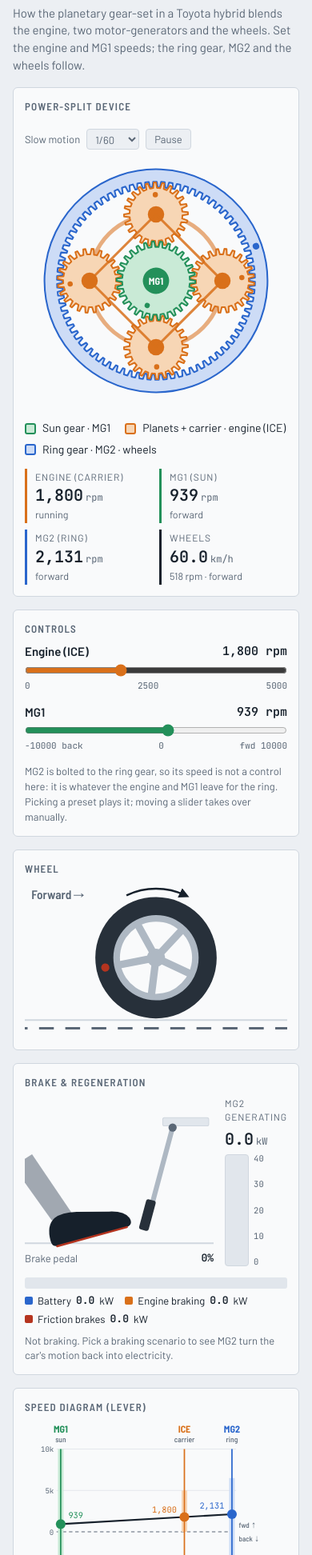
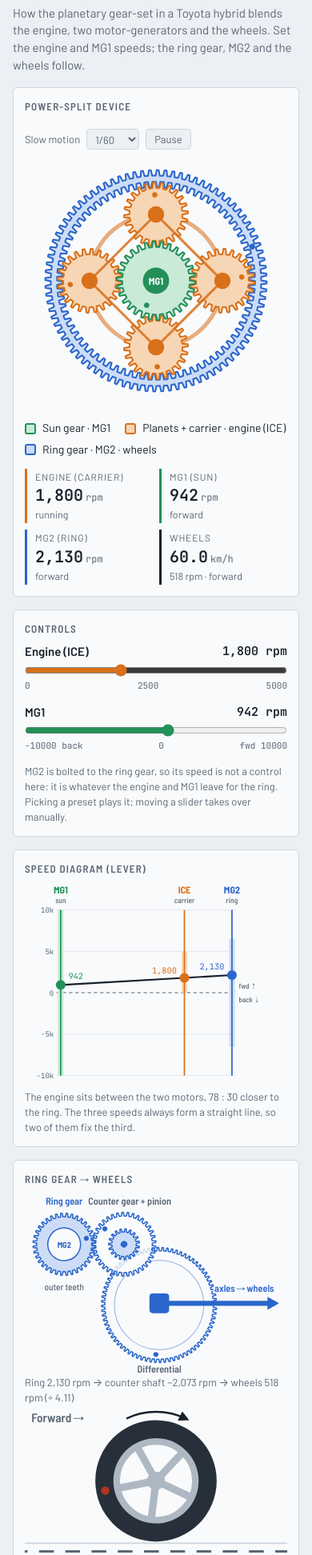
Before and after one commit to uzidonis/toyota-ecvt, a plain HTML site: page index.html in a window 390 px wide. Shown: the part 56-2000 px from the top of the page at 80% size. Drawn offline with Linux system fonts and the light colour scheme.

Commit message:
Show how the ring gear drives the wheels; rebalance layout
Ring gear gets its outer (counter drive) teeth, and a new drivetrain
diagram animates ring -> counter gear -> final drive -> differential.

Co-Authored-By: Claude Opus 5.5 <noreply@anthropic.com>

```diff
--- a/index.html
+++ b/index.html
@@ -87,10 +87,11 @@ h2 {
 .grid {
   display: grid;
   gap: 16px;
-  grid-template-columns: minmax(0, 1.25fr) minmax(0, 1fr) minmax(0, 1fr);
+  grid-template-columns: minmax(0, 1.55fr) minmax(0, 1fr);
   grid-template-areas:
-    "gear gear side"
-    "ctrl preset preset";
+    "main side"
+    "preset preset";
+  align-items: start;
 }
 .panel {
   background: var(--panel);
@@ -99,18 +100,14 @@ h2 {
   padding: 14px;
   min-width: 0;
 }
-.gear { grid-area: gear; display: flex; flex-direction: column; }
+.main { grid-area: main; display: flex; flex-direction: column; gap: 16px; min-width: 0; }
+.gear { display: flex; flex-direction: column; }
+.duo { display: grid; grid-template-columns: repeat(auto-fit, minmax(280px, 1fr)); gap: 16px; align-items: start; }
 .side { grid-area: side; display: flex; flex-direction: column; gap: 16px; min-width: 0; }
-.ctrl { grid-area: ctrl; }
 .preset { grid-area: preset; }
 @media (max-width: 980px) {
-  .grid {
-    grid-template-columns: minmax(0, 1fr) minmax(0, 1fr);
-    grid-template-areas: "gear gear" "ctrl side" "preset preset";
-  }
-}
-@media (max-width: 680px) {
-  .grid { grid-template-columns: minmax(0, 1fr); grid-template-areas: "gear" "ctrl" "side" "preset"; }
+  .grid { grid-template-columns: minmax(0, 1fr); grid-template-areas: "main" "side" "preset"; }
+  .side { display: grid; grid-template-columns: repeat(auto-fit, minmax(300px, 1fr)); align-items: start; }
 }
 
 svg { display: block; width: 100%; height: auto; }
@@ -218,6 +215,7 @@ footer p { margin: 0; max-width: 90ch; }
   </header>
 
   <div class="grid">
+    <div class="main">
     <section class="panel gear" aria-labelledby="gearTitle">
       <div class="gear-head">
         <h2 id="gearTitle">Power-split device</h2>
@@ -252,9 +250,57 @@ footer p { margin: 0; max-width: 90ch; }
       </div>
     </section>
 
+    <div class="duo">
+    <section class="panel ctrl" aria-labelledby="ctrlTitle">
+      <h2 id="ctrlTitle">Controls</h2>
+      <div class="slider">
+        <label for="ice">Engine (ICE) <output id="iceOut" for="ice">0 rpm</output></label>
+        <input type="range" id="ice" min="0" max="5000" step="10" value="0">
+        <div class="scale"><span>0</span><span>2500</span><span>5000</span></div>
+      </div>
+      <div class="slider">
+        <label for="mg1">MG1 <output id="mg1Out" for="mg1">0 rpm</output></label>
+        <input type="range" id="mg1" min="-10000" max="10000" step="10" value="0">
+        <div class="scale"><span>−10000 back</span><span>0</span><span>fwd 10000</span></div>
+      </div>
+      <p class="note">MG2 is bolted to the ring gear, so its speed is not a control here: it is whatever the engine and MG1 leave for the ring. Picking a preset plays it; moving a slider takes over manually.</p>
+      <div class="warn" id="warn" hidden></div>
+    </section>
+    <section class="panel" aria-labelledby="leverTitle">
+      <h2 id="leverTitle">Speed diagram (lever)</h2>
+      <svg id="leverSvg" viewBox="0 0 380 300" role="img" aria-label="Lever diagram: MG1, engine and ring speeds always lie on one straight line">
+        <g id="leverStatic"></g>
+        <line id="lvLine" stroke="var(--fg)" stroke-width="2.5" stroke-linecap="round"></line>
+        <circle id="lvMg1" r="7" fill="var(--mg1)"></circle>
+        <circle id="lvIce" r="7" fill="var(--ice)"></circle>
+        <circle id="lvRing" r="7" fill="var(--mg2)"></circle>
+        <text id="lvMg1T" class="svgm halo" font-size="12" text-anchor="start" fill="var(--mg1)"></text>
+        <text id="lvIceT" class="svgm halo" font-size="12" text-anchor="end" fill="var(--ice)"></text>
+        <text id="lvRingT" class="svgm halo" font-size="12" text-anchor="end" fill="var(--mg2)"></text>
+      </svg>
+      <p class="note">The engine sits between the two motors, 78 : 30 closer to the ring. The three speeds always form a straight line, so two of them fix the third.</p>
+    </section>
+    </div>
+    </div>
+
     <div class="side">
       <section class="panel" aria-labelledby="wheelTitle">
-        <h2 id="wheelTitle">Wheel</h2>
+        <h2 id="wheelTitle">Ring gear → wheels</h2>
+        <svg id="driveSvg" viewBox="0 0 320 222" role="img" aria-label="Gear train from the ring gear's outer teeth through the counter gear and final drive to the differential and axles">
+          <g id="dvDiff"></g>
+          <g id="dvCounter"></g>
+          <g id="dvPinion"></g>
+          <g id="dvRing"></g>
+          <line x1="164" y1="134" x2="304" y2="134" stroke="var(--mg2)" stroke-width="6" stroke-linecap="round"></line>
+          <path d="M296 126 L310 134 L296 142 Z" fill="var(--mg2)"></path>
+          <rect x="152" y="122" width="24" height="24" rx="4" fill="var(--mg2)"></rect>
+          <text class="svgt halo" x="48" y="14" font-size="12" text-anchor="middle" font-weight="600" style="fill: var(--mg2)">Ring gear</text>
+          <text class="svgt halo" x="48" y="118" font-size="11" text-anchor="middle">outer teeth</text>
+          <text class="svgt halo" x="128" y="14" font-size="12" text-anchor="middle" font-weight="600">Counter gear + pinion</text>
+          <text class="svgt halo" x="164" y="219" font-size="12" text-anchor="middle" font-weight="600">Differential</text>
+          <text class="svgt halo" x="304" y="120" font-size="12" text-anchor="end" font-weight="600" style="fill: var(--mg2)">axles → wheels</text>
+        </svg>
+        <p class="note" id="driveText">Ring 0 rpm → counter shaft 0 rpm → wheels 0 rpm</p>
         <svg id="wheelSvg" viewBox="0 0 320 190" role="img" aria-label="Drive wheel on the road with direction of rotation">
           <defs>
             <marker id="arrowHead" viewBox="0 0 10 10" refX="6" refY="5" markerWidth="5" markerHeight="5" orient="auto-start-reverse">
@@ -276,6 +322,7 @@ footer p { margin: 0; max-width: 90ch; }
           </g>
           <text id="dirText" class="svgt" x="8" y="20" font-size="15" font-weight="600" fill="var(--fg)">Stopped</text>
         </svg>
+        <p class="note">The ring gear has a second set of teeth on its outside. They turn the counter gear, whose small pinion turns the differential and the axles. Every link is a fixed gear mesh, so the ring always turns exactly 4.11 times for each turn of the wheels: when the wheels stop, the ring and MG2 stop too.</p>
       </section>
 
       <section class="panel brake" aria-labelledby="brakeTitle">
@@ -316,37 +363,7 @@ footer p { margin: 0; max-width: 90ch; }
         <p class="note" id="brakeNote">Not braking. Pick a braking scenario to see MG2 turn the car's motion back into electricity.</p>
       </section>
 
-      <section class="panel" aria-labelledby="leverTitle">
-        <h2 id="leverTitle">Speed diagram (lever)</h2>
-        <svg id="leverSvg" viewBox="0 0 380 300" role="img" aria-label="Lever diagram: MG1, engine and ring speeds always lie on one straight line">
-          <g id="leverStatic"></g>
-          <line id="lvLine" stroke="var(--fg)" stroke-width="2.5" stroke-linecap="round"></line>
-          <circle id="lvMg1" r="7" fill="var(--mg1)"></circle>
-          <circle id="lvIce" r="7" fill="var(--ice)"></circle>
-          <circle id="lvRing" r="7" fill="var(--mg2)"></circle>
-          <text id="lvMg1T" class="svgm halo" font-size="12" text-anchor="start" fill="var(--mg1)"></text>
-          <text id="lvIceT" class="svgm halo" font-size="12" text-anchor="end" fill="var(--ice)"></text>
-          <text id="lvRingT" class="svgm halo" font-size="12" text-anchor="end" fill="var(--mg2)"></text>
-        </svg>
-        <p class="note">The engine sits between the two motors, 78 : 30 closer to the ring. The three speeds always form a straight line, so two of them fix the third.</p>
-      </section>
     </div>
-
-    <section class="panel ctrl" aria-labelledby="ctrlTitle">
-      <h2 id="ctrlTitle">Controls</h2>
-      <div class="slider">
-        <label for="ice">Engine (ICE) <output id="iceOut" for="ice">0 rpm</output></label>
-        <input type="range" id="ice" min="0" max="5000" step="10" value="0">
-        <div class="scale"><span>0</span><span>2500</span><span>5000</span></div>
-      </div>
-      <div class="slider">
-        <label for="mg1">MG1 <output id="mg1Out" for="mg1">0 rpm</output></label>
-        <input type="range" id="mg1" min="-10000" max="10000" step="10" value="0">
-        <div class="scale"><span>−10000 back</span><span>0</span><span>fwd 10000</span></div>
-      </div>
-      <p class="note">MG2 is bolted to the ring gear, so its speed is not a control here: it is whatever the engine and MG1 leave for the ring. Picking a preset plays it; moving a slider takes over manually.</p>
-      <div class="warn" id="warn" hidden></div>
-    </section>
 
     <section class="panel preset" aria-labelledby="presetTitle">
       <h2 id="presetTitle">Scenarios</h2>
@@ -359,7 +376,7 @@ footer p { margin: 0; max-width: 90ch; }
   </div>
 
   <footer>
-    <p>Independent explainer, not affiliated with Toyota. Kinematics only (speeds, not torque). Numbers modelled on a 2nd-generation Prius: sun 30 teeth, ring 78, planets 24, final drive 4.113, tyre circumference 1.93 m, MG2 limit 6500 rpm, MG1 limit 10000 rpm.</p>
+    <p>Independent explainer, not affiliated with Toyota. Kinematics only (speeds, not torque). Numbers modelled on a 2nd-generation Prius: sun 30 teeth, ring 78, planets 24, final drive ≈4.11 (drivetrain tooth counts are illustrative), tyre circumference 1.93 m, MG2 limit 6500 rpm, MG1 limit 10000 rpm.</p>
   </footer>
 </div>
 
@@ -367,7 +384,9 @@ footer p { margin: 0; max-width: 90ch; }
 (() => {
   // ---------- Gear-set constants ----------
   const ZS = 30, ZR = 78, ZP = 24, MOD = 3;
-  const FD = 4.113, TIRE = 1.93;
+  // Ring outer teeth 36 → counter gear 37, final-drive pinion 19 → differential 76 (illustrative teeth, ≈ Gen 2's 4.113)
+  const ZRO = 36, ZCO = 37, ZPI = 19, ZDF = 76;
+  const FD = (ZCO / ZRO) * (ZDF / ZPI), TIRE = 1.93;
   const ICE_MAX = 5000, MG1_MAX = 10000, MG2_MAX = 6500;
   const RS = MOD * ZS / 2, RP = MOD * ZP / 2, RR = MOD * ZR / 2, A = RS + RP; // 45, 36, 117, 81
   const TAU = Math.PI * 2;
@@ -388,10 +407,10 @@ footer p { margin: 0; max-width: 90ch; }
     if (parent) parent.appendChild(n);
     return n;
   };
-  function teethPath(Z, r, internal) {
+  function teethPath(Z, r, internal, mod = MOD) {
     const p = TAU / Z;
-    const tip = internal ? r - MOD : r + MOD;
-    const root = internal ? r + 1.25 * MOD : r - 1.25 * MOD;
+    const tip = internal ? r - mod : r + mod;
+    const root = internal ? r + 1.25 * mod : r - 1.25 * mod;
     let d = "";
     for (let i = 0; i < Z; i++) {
       const c = i * p;
@@ -418,8 +437,36 @@ footer p { margin: 0; max-width: 90ch; }
   // Ring
   const ringG = document.getElementById("ringG");
   const ringRot = el("g", {}, ringG);
-  el("path", { d: circlePath(136) + teethPath(ZR, RR, true), "fill-rule": "evenodd", fill: "var(--mg2-soft)", stroke: "var(--mg2)", "stroke-width": 2, "stroke-linejoin": "round" }, ringRot);
-  el("circle", { cx: 129, cy: 0, r: 4, fill: "var(--mg2)" }, ringRot);
+  // Ring gear: internal teeth for the planets, external teeth (the counter drive gear) towards the wheels
+  el("path", { d: teethPath(88, 132, false) + teethPath(ZR, RR, true), "fill-rule": "evenodd", fill: "var(--mg2-soft)", stroke: "var(--mg2)", "stroke-width": 2, "stroke-linejoin": "round" }, ringRot);
+  el("circle", { cx: 124.5, cy: 0, r: 3.5, fill: "var(--mg2)" }, ringRot);
+
+  // ---------- Drivetrain: ring outer teeth → counter gear → pinion → differential ----------
+  const DV = { m1: 2, m2: 1.8 };
+  DV.ring = { x: 48, y: 62 };
+  DV.counter = { x: DV.ring.x + (ZRO + ZCO) / 2 * DV.m1, y: DV.ring.y };
+  const dvPhi = Math.PI / 3; // direction from pinion to differential
+  DV.diff = { x: DV.counter.x + (ZPI + ZDF) / 2 * DV.m2 * Math.cos(dvPhi), y: DV.counter.y + (ZPI + ZDF) / 2 * DV.m2 * Math.sin(dvPhi) };
+  const dvG = (id, c) => el("g", {}, el("g", { transform: `translate(${c.x.toFixed(2)} ${c.y.toFixed(2)})` }, document.getElementById(id)));
+  const gearStyle = (fill) => ({ fill, stroke: "var(--mg2)", "stroke-width": 1.5, "stroke-linejoin": "round" });
+  const dvDiff = dvG("dvDiff", DV.diff);
+  el("path", { d: teethPath(ZDF, ZDF * DV.m2 / 2, false, DV.m2), ...gearStyle("var(--panel)") }, dvDiff);
+  el("circle", { r: ZDF * DV.m2 / 2 - 14, fill: "none", stroke: "var(--mg2)", "stroke-width": 1, opacity: 0.5 }, dvDiff);
+  el("circle", { cx: ZDF * DV.m2 / 2 - 8, cy: 0, r: 3, fill: "var(--mg2)" }, dvDiff);
+  const dvCounter = dvG("dvCounter", DV.counter);
+  el("path", { d: teethPath(ZCO, ZCO * DV.m1 / 2, false, DV.m1), ...gearStyle("var(--panel)"), "fill-opacity": 0.8 }, dvCounter);
+  el("circle", { cx: ZCO * DV.m1 / 2 - 7, cy: 0, r: 3, fill: "var(--mg2)" }, dvCounter);
+  const dvPinion = dvG("dvPinion", DV.counter);
+  el("path", { d: teethPath(ZPI, ZPI * DV.m2 / 2, false, DV.m2), ...gearStyle("var(--mg2-soft)") }, dvPinion);
+  el("circle", { r: 4, fill: "var(--mg2)" }, dvPinion);
+  const dvRing = dvG("dvRing", DV.ring);
+  el("path", { d: teethPath(ZRO, ZRO * DV.m1 / 2, false, DV.m1) + circlePath(20), "fill-rule": "evenodd", ...gearStyle("var(--mg2-soft)") }, dvRing);
+  el("circle", { cx: ZRO * DV.m1 / 2 - 8, cy: 0, r: 3, fill: "var(--mg2)" }, dvRing);
+  el("text", { "text-anchor": "middle", y: 4, "font-size": 10, "font-weight": 700, class: "svgt", style: "fill: var(--mg2)" }, dvRing.parentNode).textContent = "MG2";
+  // Mesh phases (same method as the planets): counter meshes ring at angle 0, differential meshes pinion at dvPhi
+  const pCo = TAU / ZCO, pDf = TAU / ZDF, pPi = TAU / ZPI;
+  const counterOff = Math.PI - 0.5 * pCo;
+  const diffOff = dvPhi + Math.PI + (frac(dvPhi / pPi) - 0.5) * pDf;
 
   // Carrier + planets
   const carrierG = document.getElementById("carrierG");
@@ -689,6 +736,7 @@ footer p { margin: 0; max-width: 90ch; }
     w.textContent = msgs.join(" ");
 
     renderBrake();
+    $("driveText").textContent = `Ring ${fmt(ring)} rpm → counter shaft ${fmt(-ring * ZRO / ZCO)} rpm → wheels ${fmt(wheelRpm)} rpm (÷ ${FD.toFixed(2)})`;
 
     // Gear angles
     const rel = state.thS - state.thC;
@@ -699,6 +747,11 @@ footer p { margin: 0; max-width: 90ch; }
     const ringAng = state.thC - (ZS / ZR) * rel;
     ringRot.setAttribute("transform", `rotate(${deg(ringAng + ringPhase)})`);
     const wheelAng = ringAng / FD;
+    const coAng = counterOff - (ZRO / ZCO) * ringAng;
+    dvRing.setAttribute("transform", `rotate(${deg(ringAng)})`);
+    dvCounter.setAttribute("transform", `rotate(${deg(coAng)})`);
+    dvPinion.setAttribute("transform", `rotate(${deg(coAng)})`);
+    dvDiff.setAttribute("transform", `rotate(${deg(diffOff - (ZPI / ZDF) * coAng)})`);
     $("wheelRot").setAttribute("transform", `rotate(${deg(wheelAng)})`);
     // Road moves opposite to travel; 74 px = tyre radius (0.307 m)
     $("road").setAttribute("stroke-dashoffset", (wheelAng * 74).toFixed(2));
```
